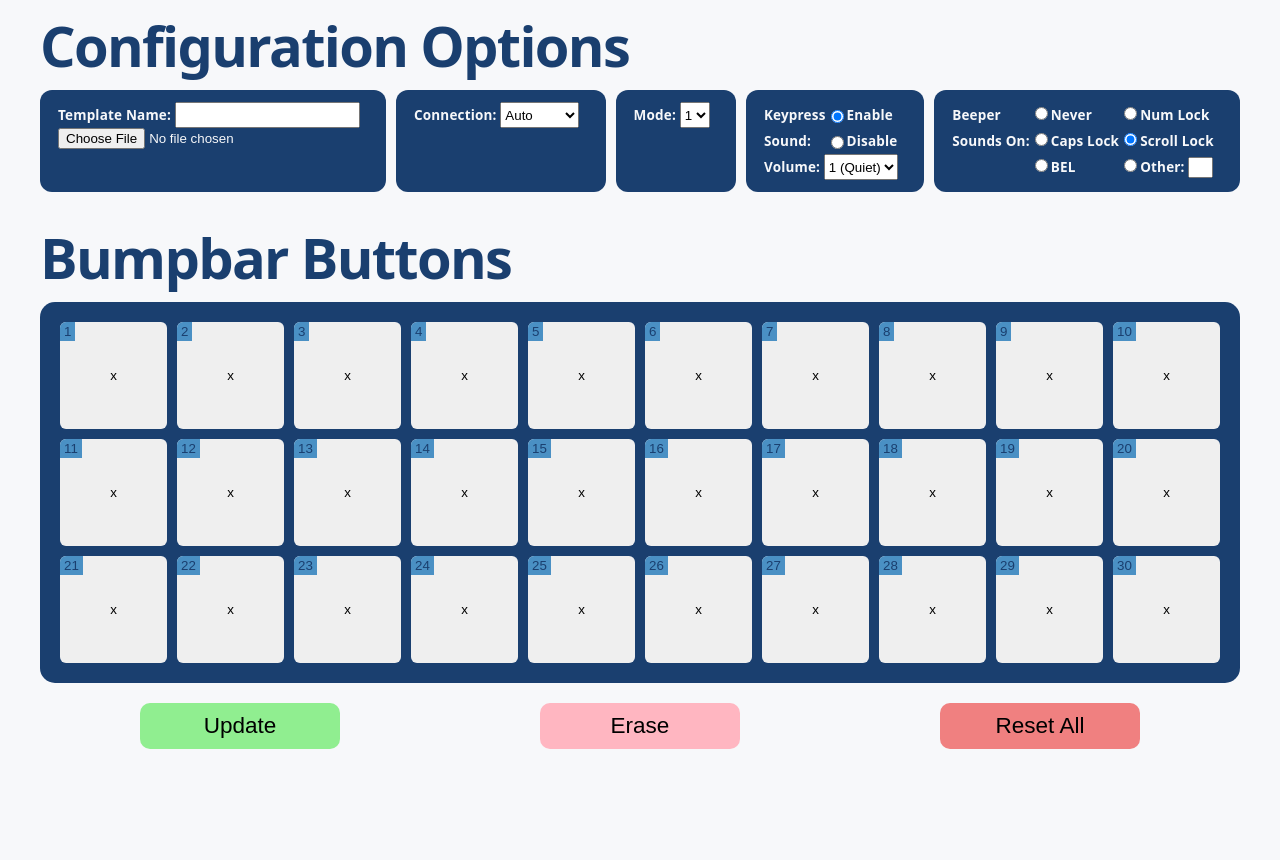
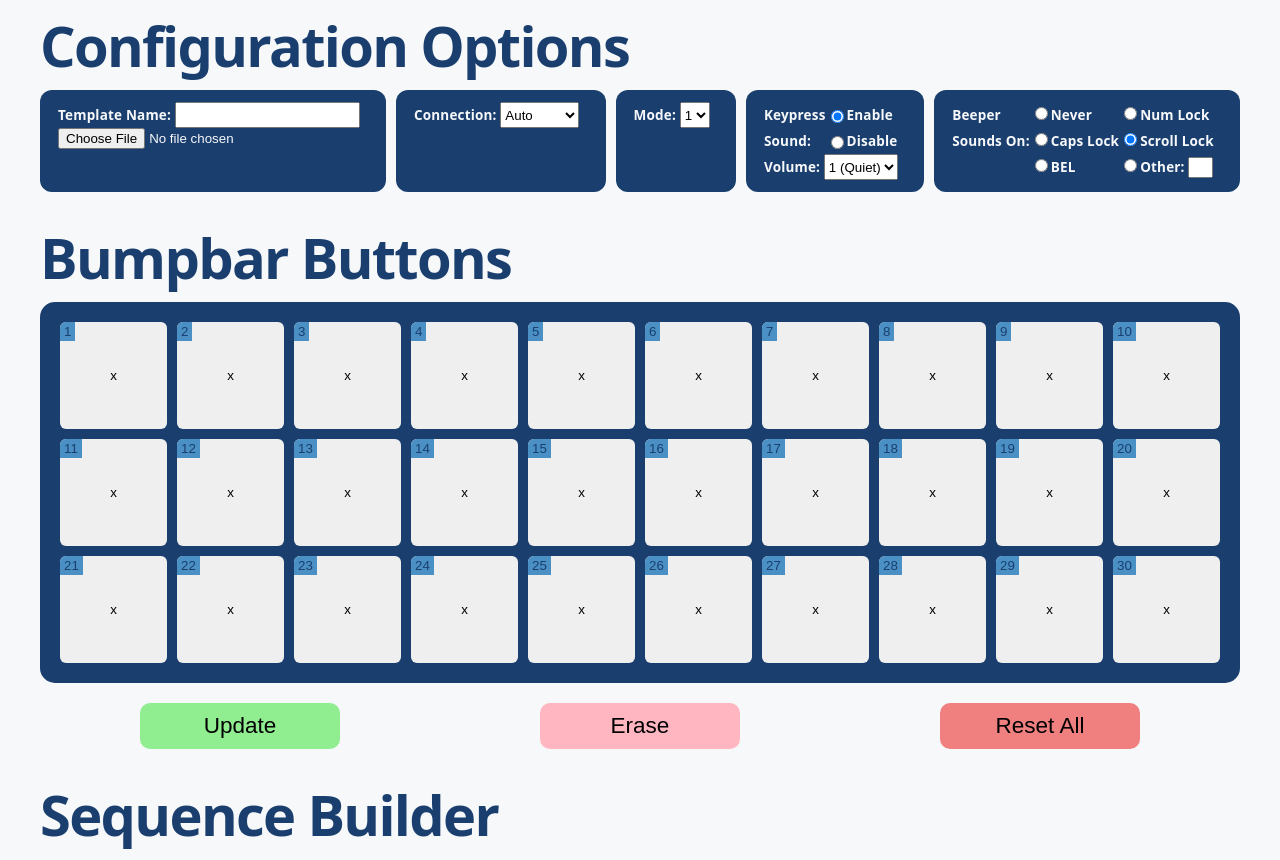
Before and after one commit to reecejpetty/krs-configurator, a React (Vite) app: page / in a window 1280 px wide. Before the commit the page ends 800 px from the top, so only its background shows below. Built offline with nearby package versions, Linux system fonts and the light colour scheme.

Commit message:
Create basic structure of SequenceBuilder component

```diff
--- a/src/components/SequenceBuilder/SequenceBuilder.jsx
+++ b/src/components/SequenceBuilder/SequenceBuilder.jsx
@@ -1,5 +1,59 @@
+import styles from './SequenceBuilder.module.css'
+
 function SequenceBuilder() {
+ return (
+  <>
+    <h1>Sequence Builder</h1>
+  </>
+ )
+}
 
+function CurrentSequence() {
+  return (
+    <>
+
+    </>
+  )
+}
+
+function KeypressModifiers() {
+  return (
+    <>
+
+    </>
+  )
+}
+
+function AddRepeat() {
+  return (
+    <>
+
+    </>
+  )
+}
+
+function AddPause() {
+  return (
+    <>
+
+    </>
+  )
+}
+
+function StringEntry() {
+  return (
+    <>
+
+    </>
+  )
+}
+
+function KeyboardFunctions() {
+  return (
+    <>
+
+    </>
+  )
 }
 
 export default SequenceBuilder
```
Also changed, not shown: src/components/SequenceBuilder/SequenceBuilder.module.css (added).
